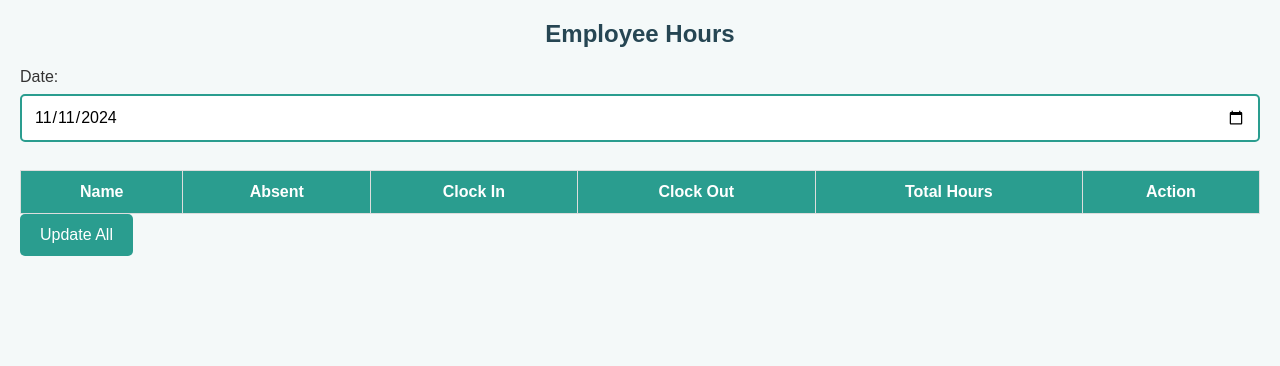
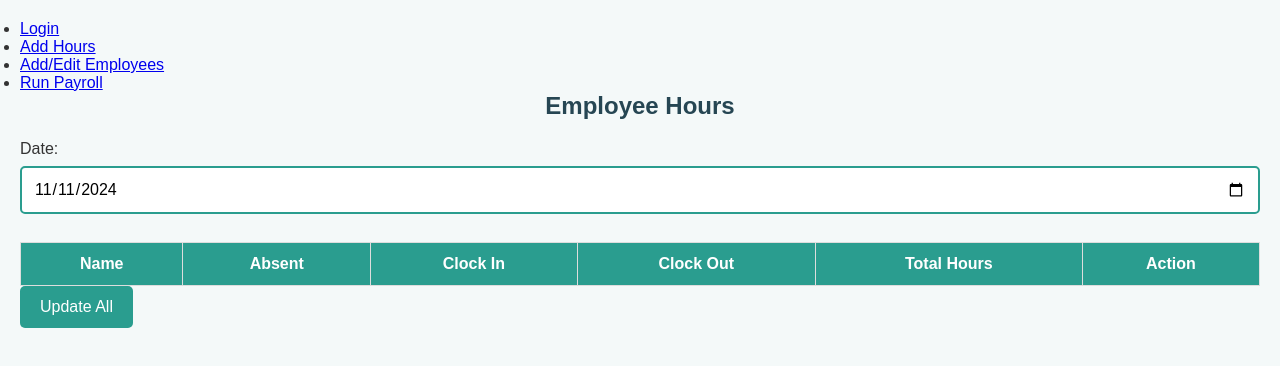
Before and after one commit to ValmarSurgical/ValmarEmployeeClockIn, a plain HTML site: page add-hours.html in a window 1280 px wide. Drawn offline with Linux system fonts and the light colour scheme; no server answers.

Commit message:
Update add-hours.html

```diff
--- a/add-hours.html
+++ b/add-hours.html
@@ -7,6 +7,16 @@
     <link rel="stylesheet" href="style.css">
 </head>
 <body>
+
+    <!-- Menu Bar -->
+    <nav>
+        <ul>
+            <li><a href="index.html">Login</a></li>
+            <li><a href="add-hours.html">Add Hours</a></li>
+            <li><a href="add-employees.html">Add/Edit Employees</a></li>
+            <li><a href="run-payroll.html">Run Payroll</a></li>
+        </ul>
+    </nav>
 
     <h2>Employee Hours</h2>
 
```
